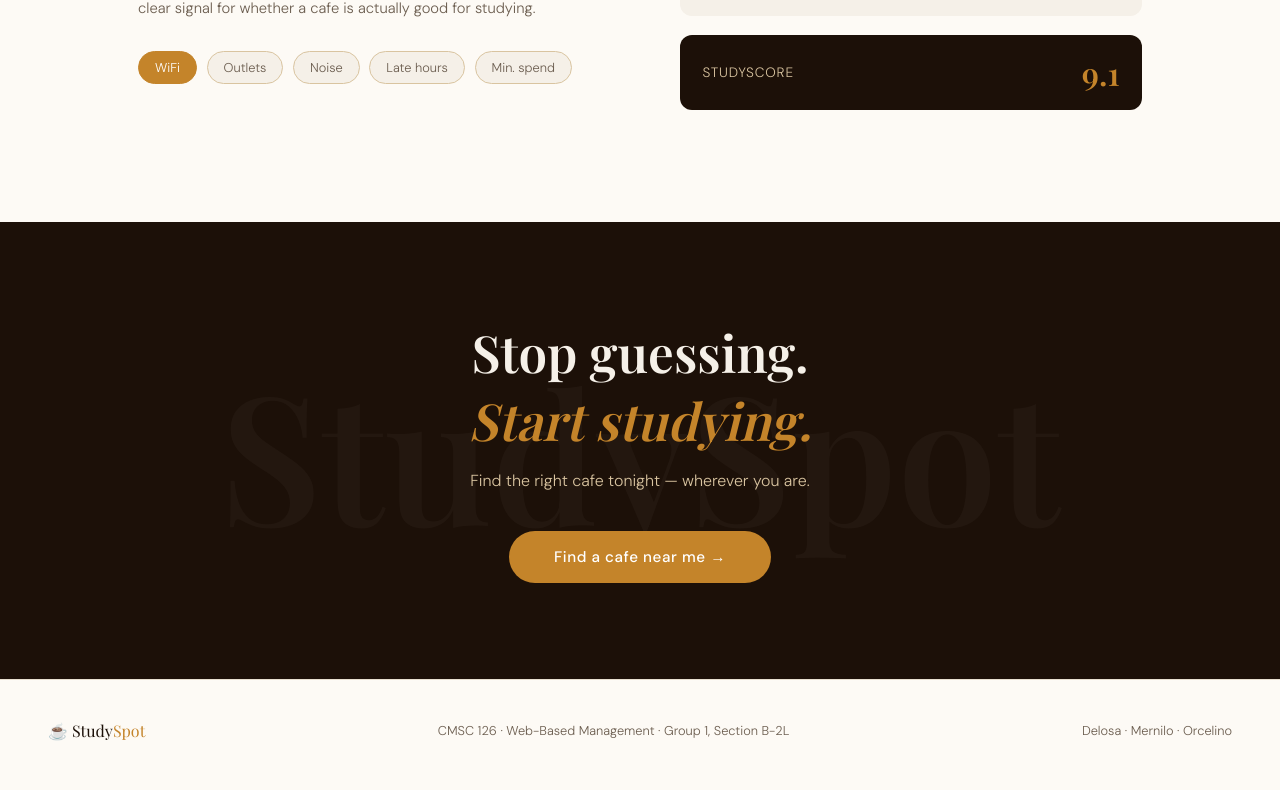
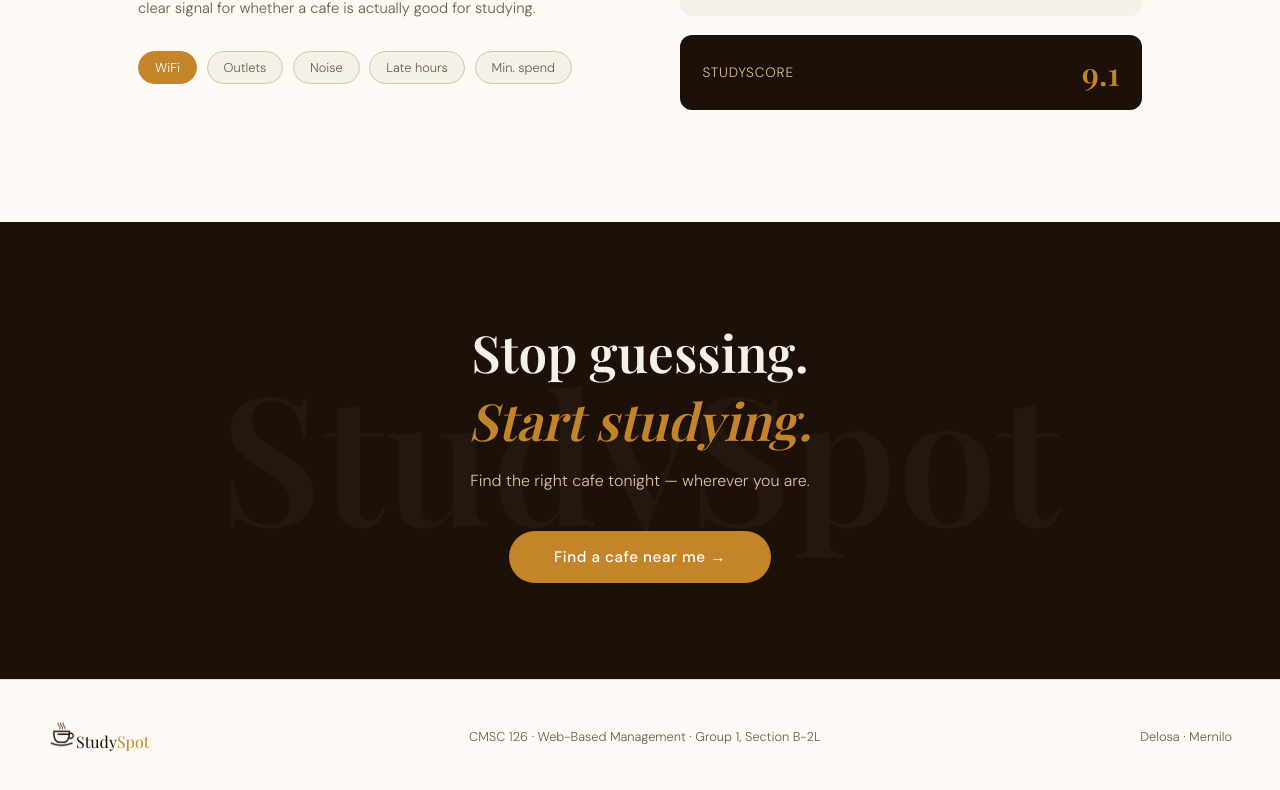
Before and after one commit to TanTan0708/studyspot, a React (Vite) app: page / in a window 1280 px wide. Shown: the part 2557-3347 px from the top of the page. Built offline with nearby package versions, Linux system fonts and the light colour scheme; no server answers; a web font is replaced by a local one.

Commit message:
Updated Footer

```diff
--- a/src/components/Footer.jsx
+++ b/src/components/Footer.jsx
@@ -16,10 +16,11 @@ export function Footer() {
   return (
     <footer>
       <div className="footer-logo">
-        ☕ Study<span>Spot</span>
+        <img src="/studySpotLogoBig.png" alt="StudySpot" style={{ height: "28px", width: "auto" }} />
+        Study<span>Spot</span>
       </div>
       <div>CMSC 126 · Web-Based Management · Group 1, Section B-2L</div>
-      <div>Delosa · Mernilo · Orcelino</div>
+      <div>Delosa · Mernilo</div>
     </footer>
   );
 }
```
